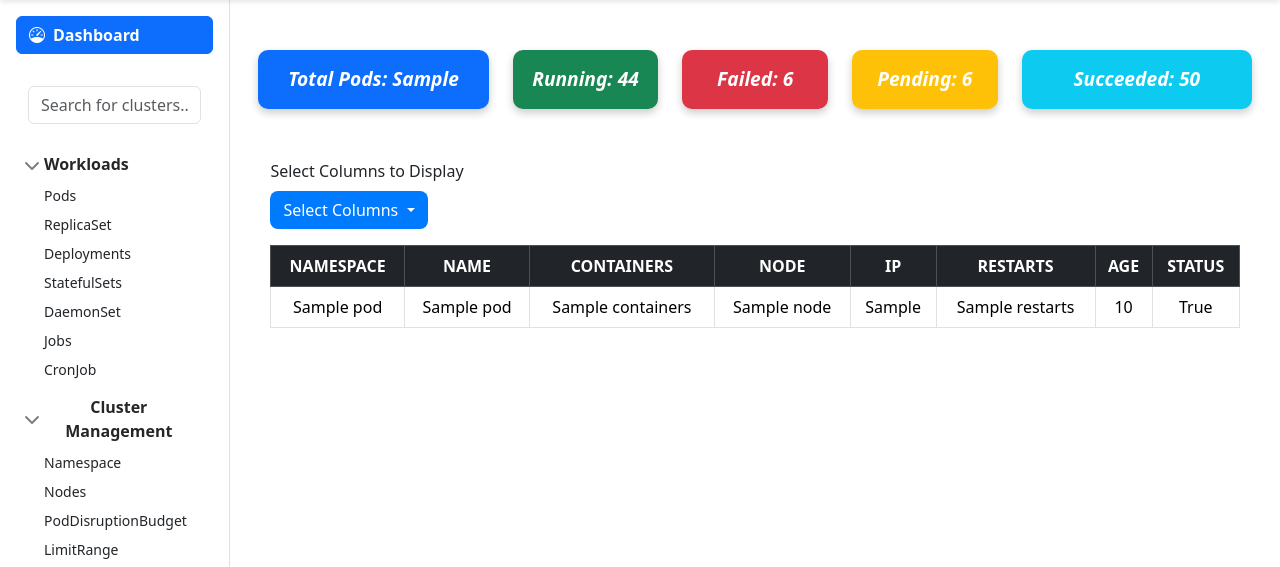
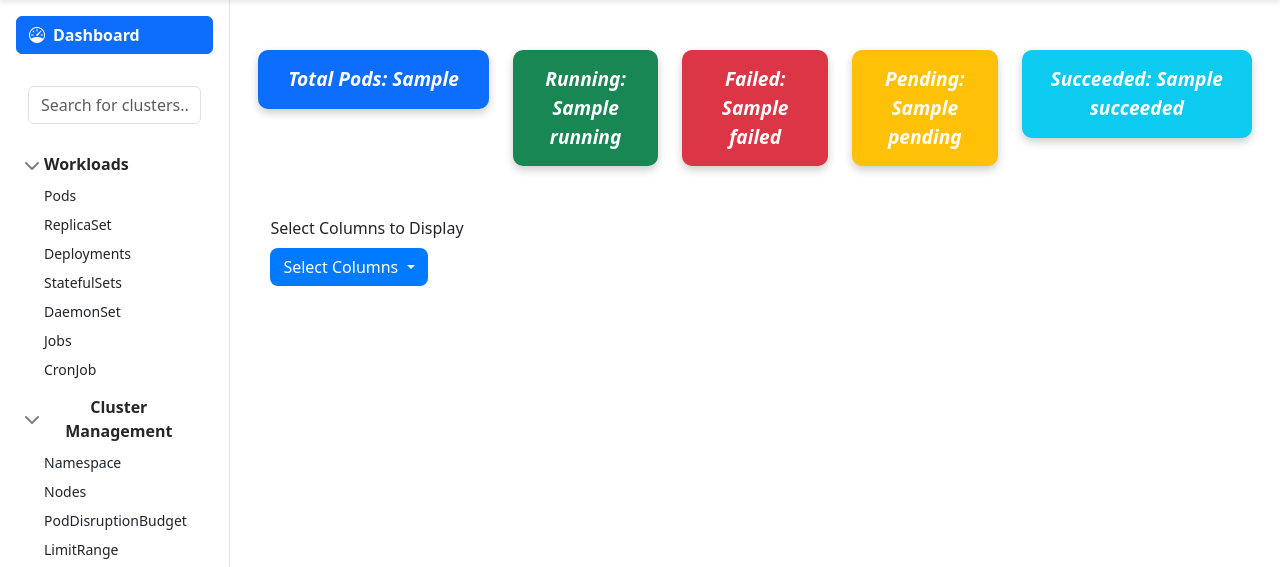
Before and after one commit to kubebuddy/kubebuddy, a Django app: template templates/dashboard/pods.html in a window 1280 px wide. Shown: the part 60-627 px from the top of the page. Run offline with Django 5.2, Linux system fonts and the light colour scheme; tables that the repository leaves empty hold one stand-in row (values such as "Sample post"); the template is opened without the code that fills it: values that come from a table or form of the project are taken from there, most other values are stand-ins (such as "Sample title", 1, 10 or a date in 2020).

Commit message:
KBP-27: Fixed Bugs of Table.

```diff
--- a/templates/dashboard/base.html
+++ b/templates/dashboard/base.html
@@ -6,8 +6,9 @@
   <meta charset="utf-8">
   <meta name="viewport" content="width=device-width, initial-scale=1">
   <meta name="author" content="Dheeraj Sain">
-  <title>Dashboard</title>
-  <link rel="icon" type="image/x-icon" href="https://cdn-icons-png.flaticon.com/512/3388/3388738.png">
+  <title>{% block title %}Dashboard{% endblock %}</title>
+
+  <link rel="icon" href="{% block favicon %}https://cdn-icons-png.flaticon.com/512/3388/3388738.png{% endblock %}" type="image/x-icon">
 
   <link rel="canonical" href="https://getbootstrap.com/docs/5.1/examples/sidebars/">
 
--- a/templates/dashboard/dashboard.html
+++ b/templates/dashboard/dashboard.html
@@ -2,6 +2,8 @@
 {% extends 'dashboard/base.html' %}
 
 {% block title %}Dashboard{% endblock %}
+
+{% block favicon %}https://cdn-icons-png.flaticon.com/512/3388/3388738.png{% endblock %}
 
 {% block content %}
 
--- a/templates/dashboard/pods.html
+++ b/templates/dashboard/pods.html
@@ -1,16 +1,18 @@
 {% extends 'dashboard/base.html' %}
 
 {% block title %}Pods{% endblock %}
+
+{% block favicon %}https://github.com/kubernetes/community/blob/master/icons/png/resources/unlabeled/pod-128.png?raw=true{% endblock %}
 
 {% block content %}
 
 <div class="container">
   <div class="row text-center">
     <div class="col-md-3"><div class="stats-card bg-primary"><b><i>Total Pods: {{pc}}</i></b></div></div>
-    <div class="col-md-2"><div class="stats-card bg-success"><b><i>Running: 44</i></b></div></div>
-    <div class="col-md-2"><div class="stats-card bg-danger"><b><i>Failed: 6</i></b></div></div>
-    <div class="col-md-2"><div class="stats-card bg-warning"><b><i>Pending: 6</i></b></div></div>
-    <div class="col-md-3"><div class="stats-card bg-info"><b><i>Succeeded: 50</i></b></div></div>
+    <div class="col-md-2"><div class="stats-card bg-success"><b><i>Running: {{status_count.Running}}</i></b></div></div>
+    <div class="col-md-2"><div class="stats-card bg-danger"><b><i>Failed: {{status_count.Failed}}</i></b></div></div>
+    <div class="col-md-2"><div class="stats-card bg-warning"><b><i>Pending: {{status_count.Pending}}</i></b></div></div>
+    <div class="col-md-3"><div class="stats-card bg-info"><b><i>Succeeded: {{status_count.Succeeded}}</i></b></div></div>
   </div>
 
   <div class="container">
@@ -62,14 +64,14 @@
     <table class="table table-bordered">
       <thead class="table-dark">
         <tr>
-          <th>NAMESPACE</th>
-          <th>NAME</th>
-          <th>CONTAINERS</th>
-          <th>NODE</th>
-          <th>IP</th>
-          <th>RESTARTS</th>
-          <th>AGE</th>
-          <th>STATUS</th>
+          <th id="colNamespace">NAMESPACE</th>
+          <th id="colName">NAME</th>
+          <th id="colContainers">CONTAINERS</th>
+          <th id="colNode">NODE</th>
+          <th id="colIP">IP</th>
+          <th id="colRestarts">RESTARTS</th>
+          <th id="colAge">AGE</th>
+          <th id="colStatus">STATUS</th>
         </tr>
       </thead>
       <tbody>
@@ -87,7 +89,6 @@
       {% endfor %}
       </tbody>
       </table>
-
   </div>
 
 
```
Also changed, not shown: dashboard/views.py (+9 -2 lines).
